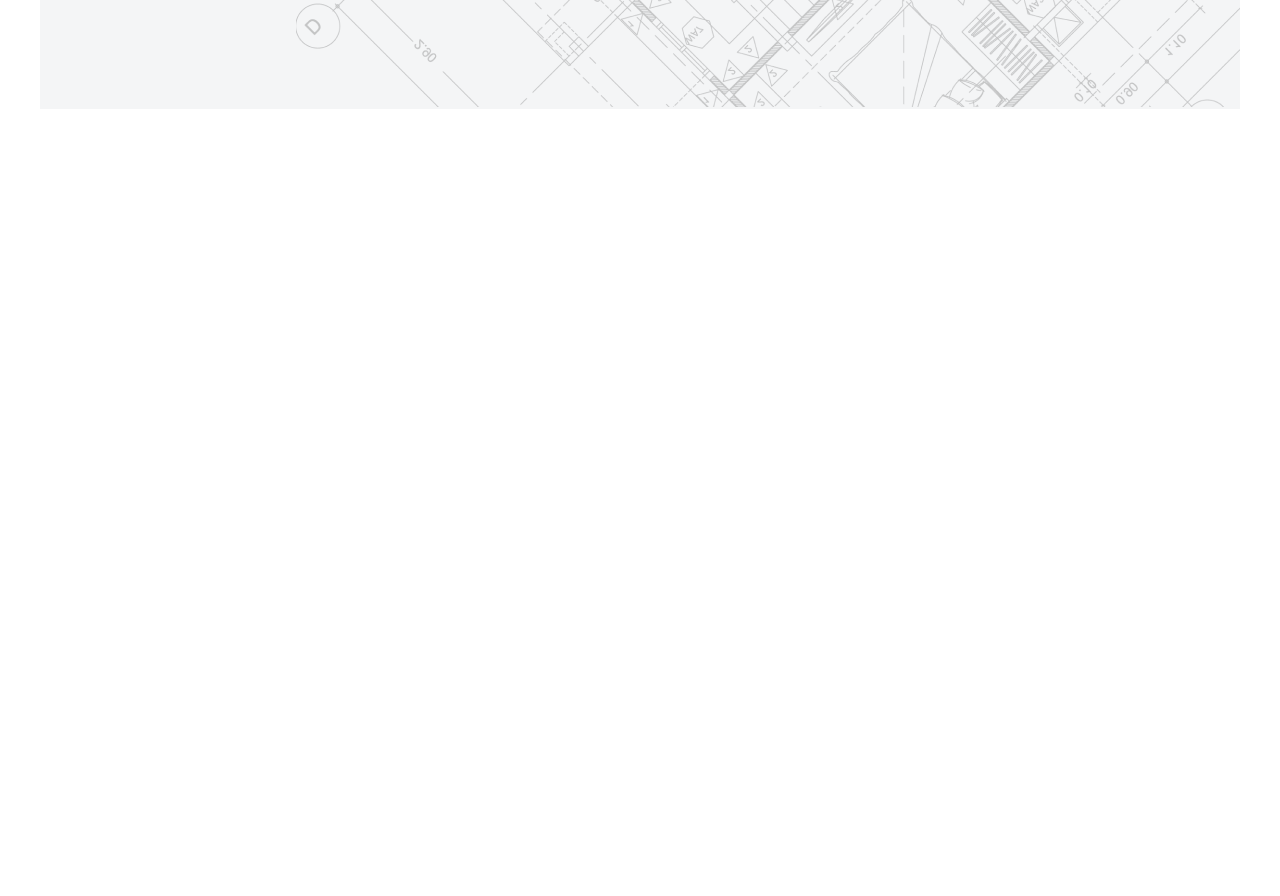
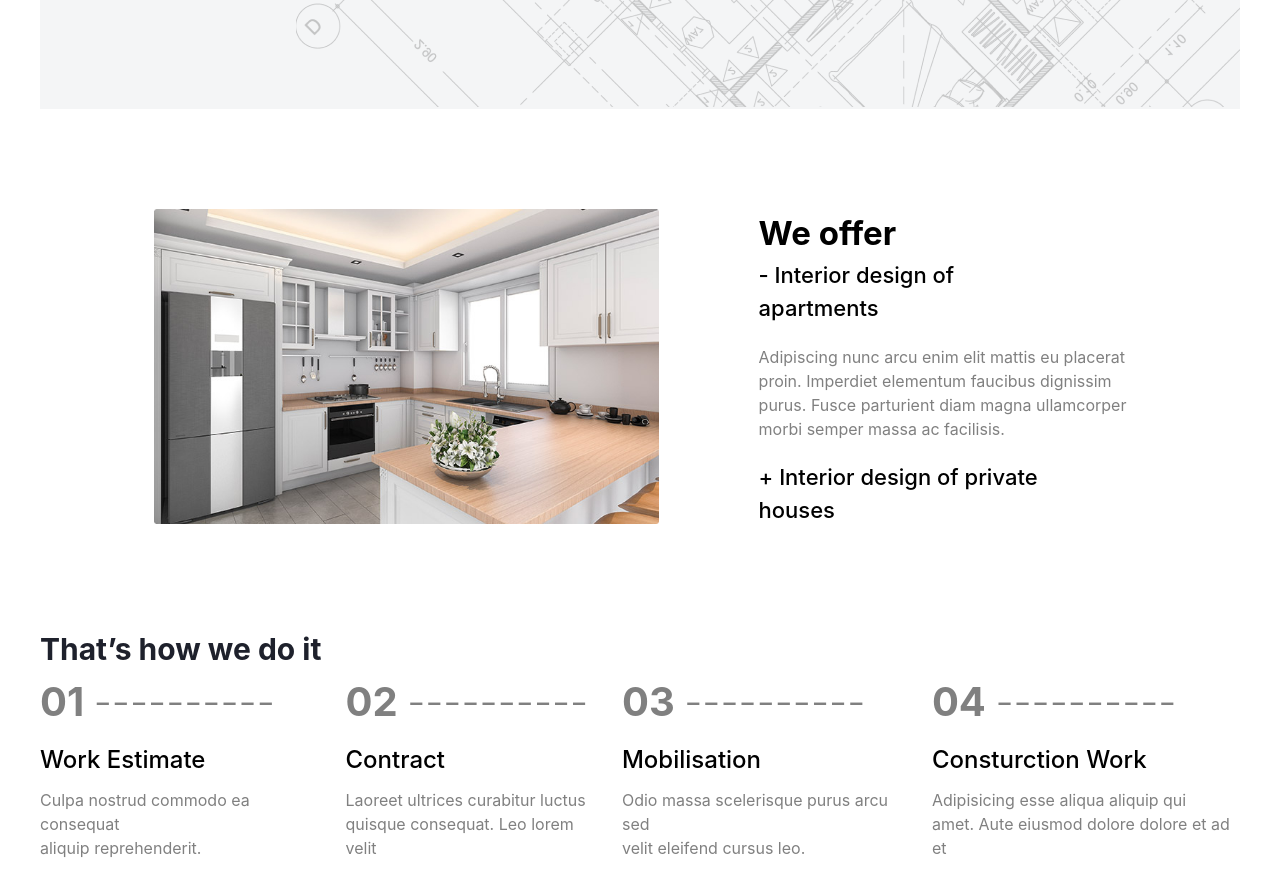
Before and after one commit to nozimnegmatov0010/teamwork2, a website: page src/bilol.html in a window 1280 px wide. Shown: the part 500-1396 px from the top of the page. Before the commit the page ends 800 px from the top, so only its background shows below. Drawn offline with nearby package versions, Linux system fonts and the light colour scheme; files that its build step writes are made by us from their sources.

Commit message:
section 2 page 3

```diff
--- a/src/bilol.html
+++ b/src/bilol.html
@@ -50,5 +50,83 @@
             <img src="./images/bg1.png" class="mx-auto mt-[-100px]" alt="">
         </div>
     </div>
+
+    <div class="hidden lg:block max-w-[1200px] m-auto">
+        <div class="w-[100%] h-[770px] mt-[20px]">
+            <div class="flex gap-[100px] justify-center">
+                <div class="mt-[80px]">
+                    <img src="./images/imgg.jpg" class="w-[505px]" alt="">
+                </div>
+                <div class="mt-[80px]">
+                    <p class="text-[black] text-[33px] font-bold">We offer</p>
+                    <p class="text-[22px] font-medium">- Interior design of<br>apartments</p>
+                    <p class="text-[gray] mt-[20px]">Adipiscing nunc arcu enim elit mattis eu placerat<br>proin. Imperdiet elementum faucibus dignissim<br>purus. Fusce parturient diam magna ullamcorper<br>morbi semper massa ac facilisis.</p>
+                    <p class="text-[22px] font-medium mt-[20px]">+ Interior design of private<br>houses</p>
+                </div>
+            </div>
+            <p class="text-[30px] text-[#1E212C] font-bold mt-[100px]">That’s how we do it</p>
+            <div class="flex justify-center items-center gap-[20px]">
+                <div>
+                    <p class="text-[gray] text-[40px] font-bold hover:text-[#FF5A30]">01 <span class="font-light">----------</span> </p>
+                    <p class="text-[black] text-[24px] font-medium mt-[10px]">Work Estimate</p>
+                    <p class="text-[gray] mt-[10px]">Culpa nostrud commodo ea consequat<br>aliquip reprehenderit.</p>
+                </div>
+                <div>
+                    <p class="text-[gray] text-[40px] font-bold hover:text-[#FF5A30]">02 <span class="font-light">----------</span> </p>
+                    <p class="text-[black] text-[24px] font-medium mt-[10px]">Contract</p>
+                    <p class="text-[gray] mt-[10px]">Laoreet ultrices curabitur luctus<br>quisque consequat. Leo lorem velit</p>
+                </div>
+                <div>
+                    <p class="text-[gray] text-[40px] font-bold hover:text-[#FF5A30]">03 <span class="font-light">----------</span> </p>
+                    <p class="text-[black] text-[24px] font-medium mt-[10px]">Mobilisation</p>
+                    <p class="text-[gray] mt-[10px]">Odio massa scelerisque purus arcu sed<br>velit eleifend cursus leo.</p>
+                </div>
+                <div>
+                    <p class="text-[gray] text-[40px] font-bold hover:text-[#FF5A30]">04 <span class="font-light">----------</span> </p>
+                    <p class="text-[black] text-[24px] font-medium mt-[10px]">Consturction Work</p>
+                    <p class="text-[gray] mt-[10px]">Adipisicing esse aliqua aliquip qui<br>amet. Aute eiusmod dolore dolore et ad et</p>
+                </div>
+            </div>
+        </div>
+    </div>
+
+    <div class="lg:hidden max-w-[500px] m-auto">
+        <div class="w-[100%] h-[1300px] mt-[20px]">
+            <img src="./images/imgg.jpg" class="mx-auto pt-[20px] w-[80%] rounded-[10px]" alt="">
+            <p class="text-[black] text-[center] text-[30px] font-bold mt-[30px] text-center">We offer</p>
+            <p class="text-[black] text-[center] text-[22px] font-medium mt-[10px] text-center">- Interior design of apartments</p>
+            <p class="text-[gray] text-[center] mt-[20px] text-center">Adipiscing nunc arcu enim elit mattis eu placerat proin. Imperdiet elementum faucibus dignissim purus. Fusce parturient diam magna ullamcorper morbi semper massa ac facilisis.</p>
+            <p class="text-[black] text-[center] text-[22px] font-medium mt-[10px] text-center">+ Interior design of private houses</p>
+            <p class="text-[black] text-[center] text-[30px] font-bold mt-[30px] text-center mt-[30px]">That’s how we do it</p>
+            <div class="flex justify-center items-center">
+                <div>
+                    <p class="text-[gray] text-[40px] font-bold hover:text-[#FF5A30]">01 <span class="font-light">----------</span> </p>
+                    <p class="text-[black] text-[24px] font-medium mt-[10px]">Work Estimate</p>
+                    <p class="text-[gray] mt-[10px]">Culpa nostrud commodo ea consequat<br>aliquip reprehenderit.</p>
+                </div>
+            </div>
+            <div class="flex justify-center items-center">
+                <div>
+                    <p class="text-[gray] text-[40px] font-bold hover:text-[#FF5A30]">02 <span class="font-light">----------</span> </p>
+                    <p class="text-[black] text-[24px] font-medium mt-[10px]">Work Estimate</p>
+                    <p class="text-[gray] mt-[10px]">Culpa nostrud commodo ea consequat<br>aliquip reprehenderit.</p>
+                </div>
+            </div>
+            <div class="flex justify-center items-center">
+                <div>
+                    <p class="text-[gray] text-[40px] font-bold hover:text-[#FF5A30]">03 <span class="font-light">----------</span> </p>
+                    <p class="text-[black] text-[24px] font-medium mt-[10px]">Work Estimate</p>
+                    <p class="text-[gray] mt-[10px]">Culpa nostrud commodo ea consequat<br>aliquip reprehenderit.</p>
+                </div>
+            </div>
+            <div class="flex justify-center items-center">
+                <div>
+                    <p class="text-[gray] text-[40px] font-bold hover:text-[#FF5A30]">04 <span class="font-light">----------</span> </p>
+                    <p class="text-[black] text-[24px] font-medium mt-[10px]">Work Estimate</p>
+                    <p class="text-[gray] mt-[10px]">Culpa nostrud commodo ea consequat<br>aliquip reprehenderit.</p>
+                </div>
+            </div>
+        </div>
+    </div>
 </body>
 </html>
```
Also changed, not shown: src/images/imgg.jpg (added).
